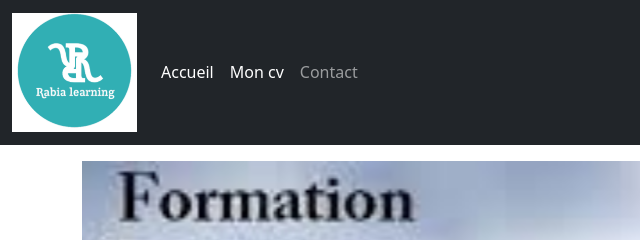
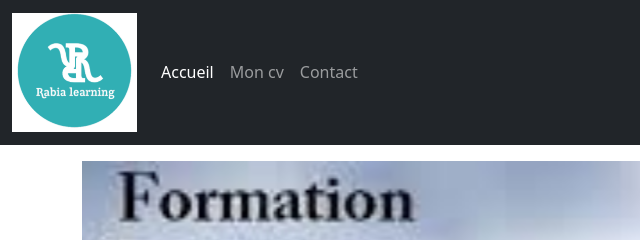
Before and after one commit to rabiamazou/Mon-premier-site-html, a plain HTML site: page index.html in a window 1280 px wide. Shown: the top 240 px of the page, 0-640 px from the left. Drawn offline with nearby package versions, Linux system fonts and the light colour scheme.

Commit message:
Update index.html

```diff
--- a/index.html
+++ b/index.html
@@ -49,7 +49,7 @@
           <a class="nav-link active" aria-current="page" href="#">Accueil</a>
         </li>
         <li class="nav-item">
-          <a class="nav-link active" aria-current="moncv.html" href="#">Mon cv</a>
+          <a class="nav-link" href="moncv.html">Mon cv</a>
         </li>
         <li class="nav-item">
           <a class="nav-link" href="contact.html">Contact</a>
```
